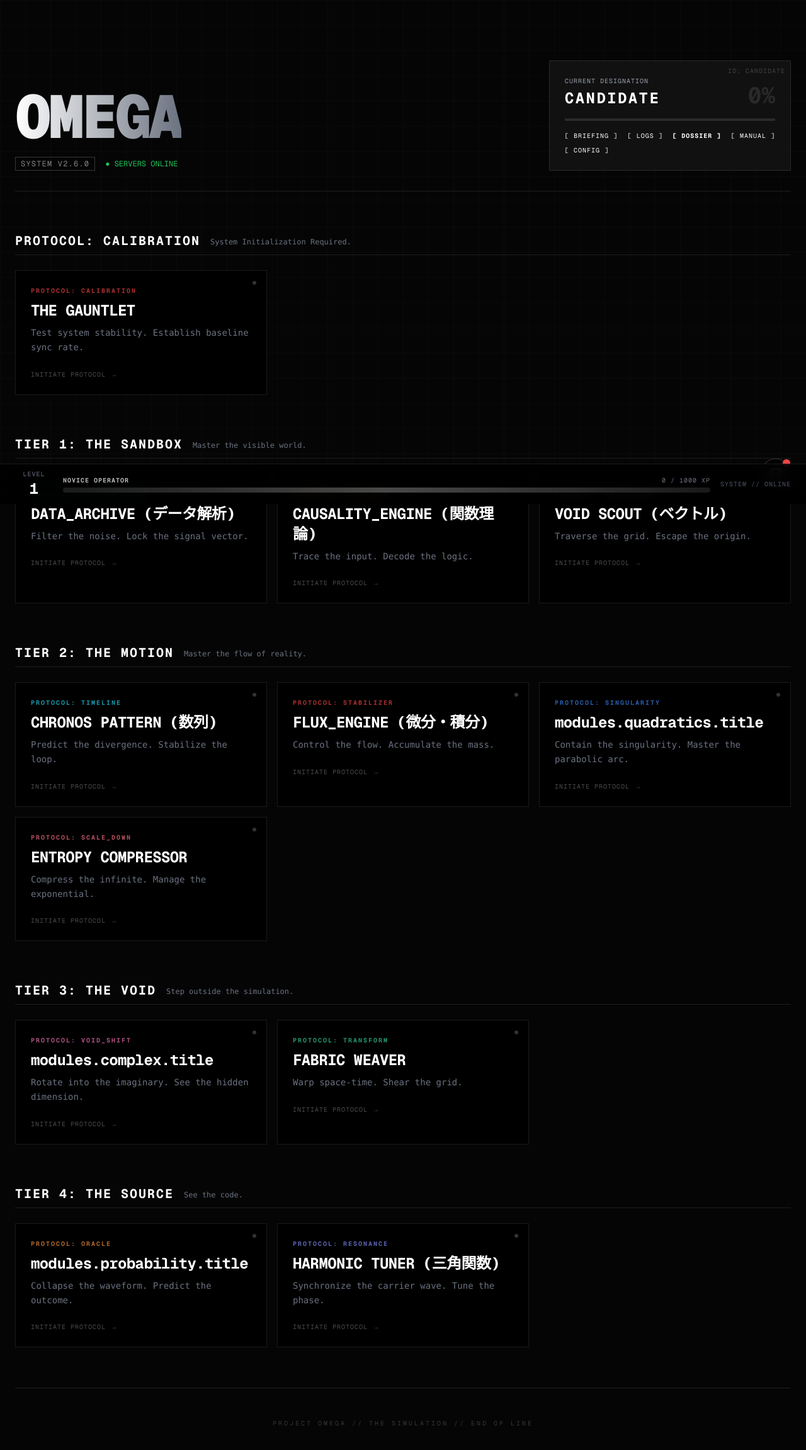
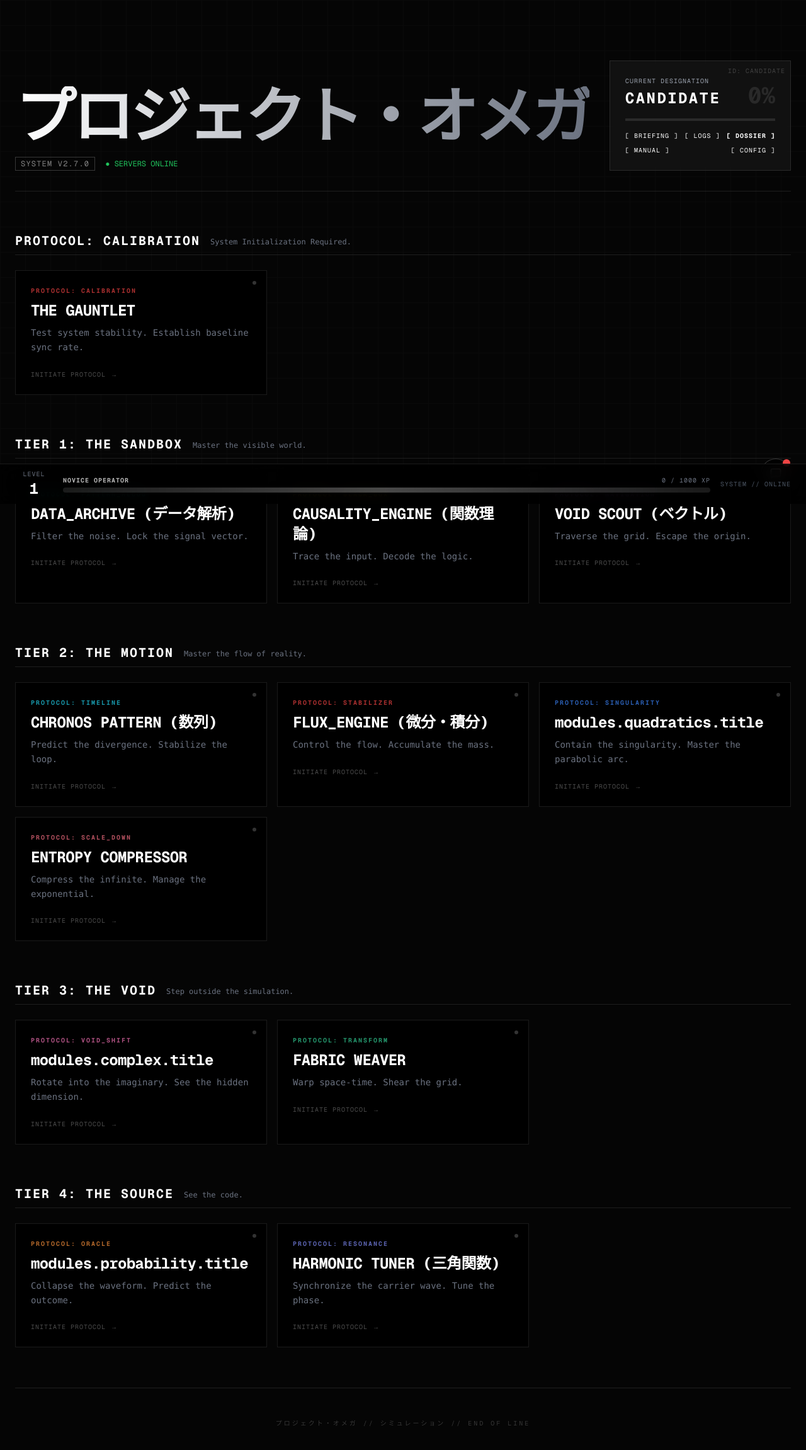
Before and after one commit to hiroshi-tsutsui/ghost-root-terminal, a Next.js app in the folder project_omega/: page / in a window 1280 px wide. Shown: the top 2302 px of the page at 63% size. Built offline with nearby package versions, Linux system fonts and the light colour scheme.

Commit message:
feat(omega): Localize Vectors & Update Branding (JP)

```diff
--- a/project_omega/app/layout.tsx
+++ b/project_omega/app/layout.tsx
@@ -9,8 +9,8 @@ const inter = Inter({ subsets: ["latin"], variable: "--font-inter" });
 const notoSansJP = Noto_Sans_JP({ subsets: ["latin"], weight: ["400", "500", "700"], variable: "--font-noto-sans-jp" });
 
 export const metadata: Metadata = {
-  title: "Project Omega | The Simulation",
-  description: "Synchronize with the source code of reality. Welcome to the Omega Protocol.",
+  title: "プロジェクト・オメガ | シミュレーション",
+  description: "現実のソースコードと同期せよ。オメガ・プロトコルへようこそ。",
 };
 
 export default function RootLayout({
--- a/project_omega/app/page.tsx
+++ b/project_omega/app/page.tsx
@@ -185,11 +185,11 @@ export default function Home() {
           {/* Header Section */}
           <div className="flex flex-col md:flex-row justify-between items-end border-b border-white/10 pb-8 gap-8">
             <div className="space-y-4">
-               <h1 className="text-6xl md:text-8xl font-black tracking-tighter text-transparent bg-clip-text bg-gradient-to-r from-white to-gray-500">
-                  OMEGA
+               <h1 className="text-4xl md:text-6xl lg:text-8xl font-black tracking-tighter text-transparent bg-clip-text bg-gradient-to-r from-white to-gray-500 whitespace-nowrap">
+                  {t('common.app_title')}
                </h1>
                <div className="flex items-center gap-4">
-                  <span className="text-xs px-2 py-0.5 border border-white/20 text-white/50 uppercase tracking-widest">System v2.6.0</span>
+                  <span className="text-xs px-2 py-0.5 border border-white/20 text-white/50 uppercase tracking-widest">System v2.7.0</span>
                   <span className="text-xs text-green-500 animate-pulse">● SERVERS ONLINE</span>
                </div>
             </div>
@@ -294,7 +294,7 @@ export default function Home() {
           </div>
 
           <footer className="pt-12 border-t border-white/10 text-center text-[10px] text-white/20 uppercase tracking-[0.3em]">
-              Project Omega // The Simulation // End of Line
+              {t('common.app_title')} // {t('common.app_subtitle')} // End of Line
           </footer>
 
       </div>
--- a/project_omega/app/vectors/page.tsx
+++ b/project_omega/app/vectors/page.tsx
@@ -264,7 +264,7 @@ export default function VectorsPage() {
 
                     {/* Inputs */}
                     <div className="bg-white/5 p-4 border border-white/10 relative group">
-                        <div className="absolute top-0 right-0 p-1 text-[9px] text-white/10 group-hover:text-cyan-500 transition-colors">MAIN_THRUSTER</div>
+                        <div className="absolute top-0 right-0 p-1 text-[9px] text-white/10 group-hover:text-cyan-500 transition-colors">{t('modules.vectors.viz.controls.main_thruster')}</div>
                         <label className="text-[10px] text-white/40 block mb-2 tracking-widest">{t('modules.vectors.viz.controls.vec_a')}</label>
                         <div className="grid grid-cols-3 gap-2">
                             {['x', 'y', 'z'].map((axis, i) => (
@@ -275,7 +275,7 @@ export default function VectorsPage() {
                     </div>
 
                     <div className="bg-white/5 p-4 border border-white/10 relative group">
-                        <div className="absolute top-0 right-0 p-1 text-[9px] text-white/10 group-hover:text-red-500 transition-colors">STABILIZER</div>
+                        <div className="absolute top-0 right-0 p-1 text-[9px] text-white/10 group-hover:text-red-500 transition-colors">{t('modules.vectors.viz.controls.stabilizer')}</div>
                         <label className="text-[10px] text-white/40 block mb-2 tracking-widest">{t('modules.vectors.viz.controls.vec_b')}</label>
                         <div className="grid grid-cols-3 gap-2">
                             {['x', 'y', 'z'].map((axis, i) => (
@@ -287,7 +287,7 @@ export default function VectorsPage() {
 
                     {/* Stats & Log */}
                     <div className="flex-1 bg-black border border-white/10 p-4 font-mono text-xs flex flex-col relative">
-                         <div className="absolute top-2 right-2 text-[9px] text-white/20">SENSOR_ARRAY_ACTIVE</div>
+                         <div className="absolute top-2 right-2 text-[9px] text-white/20">{t('modules.vectors.viz.controls.sensor_active')}</div>
                          <div className="border-b border-white/10 pb-2 mb-2 text-white/30 tracking-widest">{t('modules.vectors.viz.controls.telemetry')}</div>
 
                          <div className="space-y-2 mb-4">
@@ -314,7 +314,7 @@ export default function VectorsPage() {
                          {/* System Log */}
                          <div className="flex-1 border-t border-white/10 pt-2 overflow-hidden flex flex-col bg-white/5 p-2 rounded-sm">
                              <div className="text-[9px] text-white/30 mb-1 flex justify-between">
-                                 <span>SYSTEM_LOG</span>
+                                 <span>{t('modules.vectors.viz.controls.system_log_label')}</span>
                                  <span className="text-green-500/50">{t('common.live')}</span>
                              </div>
                              <div className="flex-1 overflow-y-auto custom-scrollbar space-y-1">
--- a/project_omega/locales/en.json
+++ b/project_omega/locales/en.json
@@ -1,5 +1,7 @@
 {
   "common": {
+    "app_title": "PROJECT OMEGA",
+    "app_subtitle": "THE SIMULATION",
     "back_root": "← OMEGA_ROOT",
     "protocol": "PROTOCOL",
     "level": "LEVEL",
@@ -162,7 +164,12 @@
                 "cross": "CROSS PROD (Torque)",
                 "angle": "ANGLE (Deg)",
                 "show_plane": "VISUALIZE PLANE",
-                "show_comp": "SHOW COMPONENTS"
+                "show_comp": "SHOW COMPONENTS",
+                "main_thruster": "MAIN_THRUSTER",
+                "stabilizer": "STABILIZER",
+                "sensor_active": "SENSOR_ARRAY_ACTIVE",
+                "system_log_label": "SYSTEM_LOG",
+                "viewport_hint": "VIEWPORT_01 // DRAG TO ROTATE"
             },
             "viewport": "SIMULATION_VIEWPORT"
         },
--- a/project_omega/locales/ja.json
+++ b/project_omega/locales/ja.json
@@ -1,5 +1,7 @@
 {
   "common": {
+    "app_title": "プロジェクト・オメガ",
+    "app_subtitle": "シミュレーション",
     "back_root": "← OMEGA_ROOT",
     "protocol": "PROTOCOL",
     "level": "LEVEL",
@@ -162,7 +164,12 @@
                 "cross": "外積 (回転軸)",
                 "angle": "角度 (Deg)",
                 "show_plane": "平面を可視化",
-                "show_comp": "成分を表示"
+                "show_comp": "成分を表示",
+                "main_thruster": "メインスラスター",
+                "stabilizer": "スタビライザー",
+                "sensor_active": "センサーアレイ作動中",
+                "system_log_label": "システムログ",
+                "viewport_hint": "ビューポート_01 // ドラッグして回転"
             },
             "viewport": "SIMULATION_VIEWPORT"
         },
```
